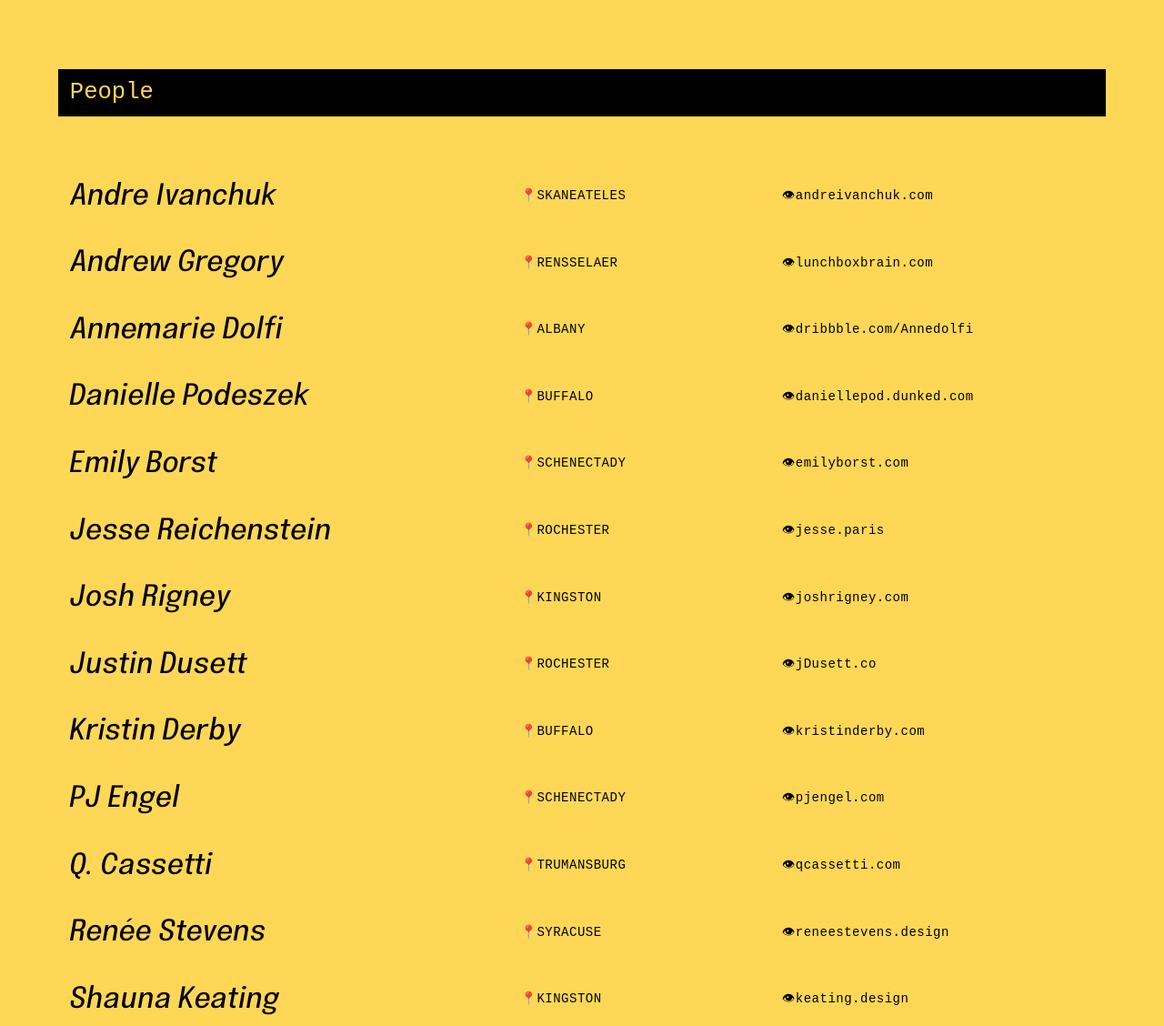
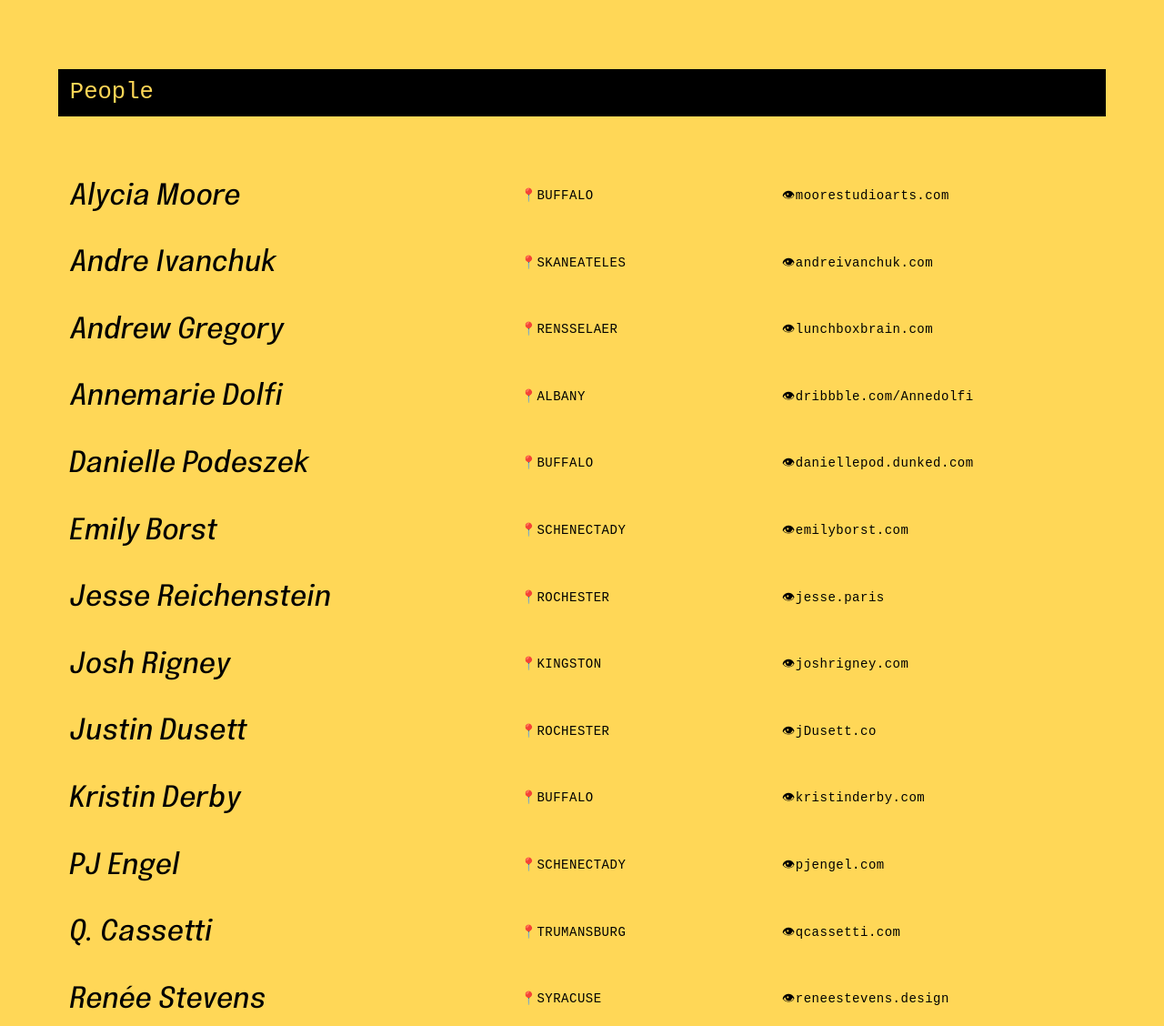
Before and after one commit to sursly/upstatedesign, a PHP site: page / in a window 1280 px wide. Shown: the part 4828-5956 px from the top of the page at 91% size. Run offline with PHP 8.4, Linux system fonts and the light colour scheme.

Commit message:
New person
updated listing

```diff
--- a/index.php
+++ b/index.php
@@ -127,6 +127,7 @@
 <div id="people">
   <ul>
   <h3>People</h3>
+  <li><a href="https://www.moorestudioarts.com"><h2>Alycia Moore</h2><p><span class="location">📍Buffalo</span> <span class="site">👁moorestudioarts.com</span></p></a></li>
   <li><a href="http://www.andreivanchuk.com"><h2>Andre Ivanchuk</h2><p><span class="location">📍Skaneateles</span> <span class="site">👁andreivanchuk.com</span></p></a></li>
   <li><a href="http://www.lunchboxbrain.com"><h2>Andrew Gregory</h2><p><span class="location">📍Rensselaer</span> <span class="site">👁lunchboxbrain.com</span></p></a></li>
   <li><a href="https://dribbble.com/Annedolfi"><h2>Annemarie Dolfi</h2><p><span class="location">📍Albany</span> <span class="site">👁dribbble.com/Annedolfi</span></p></a></li>
```
